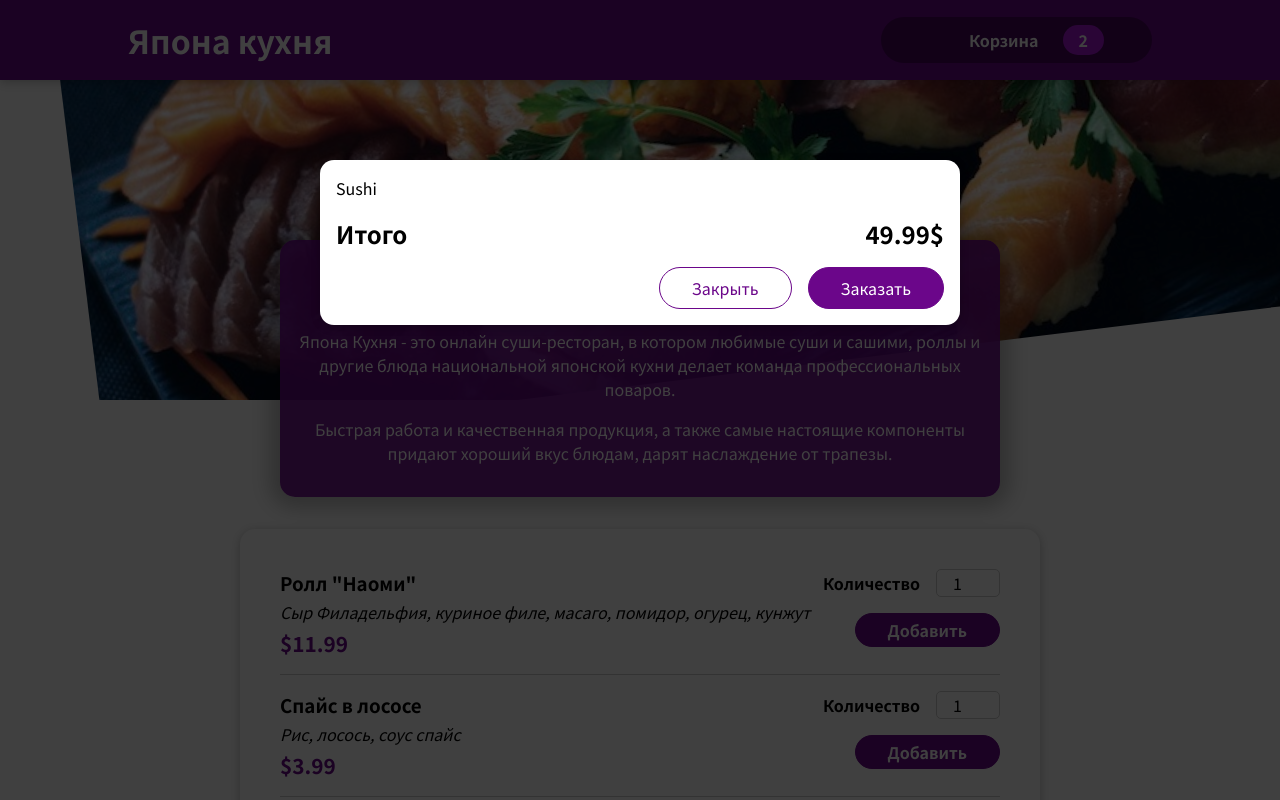
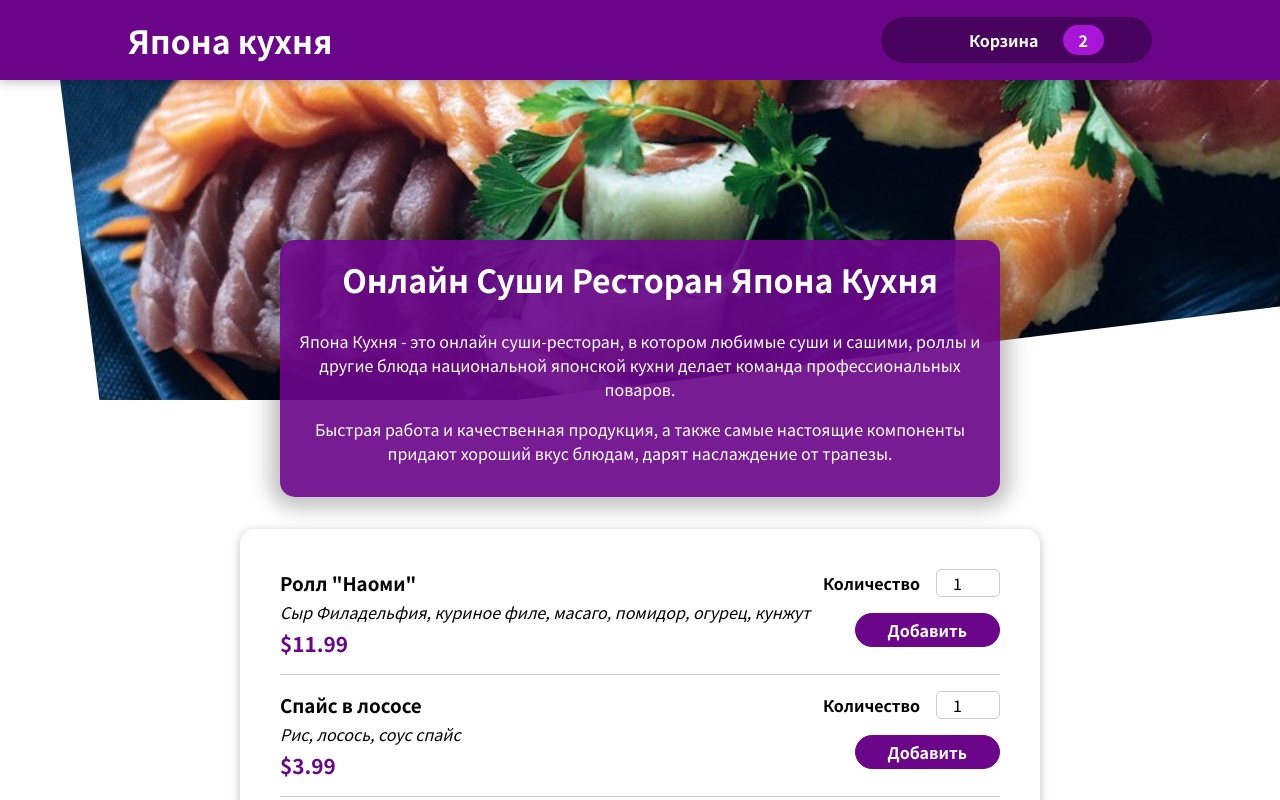
Before and after one commit to Vlad-Kudin/react-japanese-food, a React (Create React App) app: page / in a window 1280 px wide. Shown: the top 800 px of the page. Built offline with nearby package versions, Linux system fonts and the light colour scheme; some icons are missing.

Commit message:
added cart modal state control

```diff
--- a/src/App.js
+++ b/src/App.js
@@ -1,13 +1,24 @@
-import React from "react";
+import React, {useState} from "react";
 import Header from "./components/Layout/Header";
 import Meals from "./components/Meals/Meals";
 import Cart from "./components/Cart/Cart";
 
 function App() {
+
+    const [cartIsVisible, setCartIsVisible] = useState(false);
+
+    const showCartHandler = () => {
+      setCartIsVisible(true);
+    }
+
+    const hideCartHandler = () => {
+      setCartIsVisible(false);
+    }
+
     return (
         <React.Fragment>
-            <Cart />
-            <Header />
+            {cartIsVisible && <Cart onHideCart={hideCartHandler} />}
+            <Header onShowCart={showCartHandler} />
             <main>
                 <Meals />
             </main>
--- a/src/components/Cart/Cart.js
+++ b/src/components/Cart/Cart.js
@@ -10,14 +10,14 @@
   );
 
   return (
-    <Modal>
+    <Modal onHideCart={props.onHideCart}>
       {CartItems}
       <div className={styles.total}>
         <span>Итого</span>
         <span>49.99$</span>
       </div>
       <div className={styles.actions}>
-        <button className={styles['button--alt']}>Закрыть</button>
+        <button className={styles['button--alt']} onClick={props.onHideCart}>Закрыть</button>
         <button className={styles.button}>Заказать</button>
       </div>
     </Modal>
--- a/src/components/Layout/Header.js
+++ b/src/components/Layout/Header.js
@@ -8,7 +8,7 @@
         <React.Fragment>
             <header className={styles.header}>
                 <h1>Япона кухня</h1>
-                <HeaderCartButton />
+                <HeaderCartButton onClick={props.onShowCart} />
             </header>
             <div className={styles["main-image"]}>
                 <img src={sushiImage} alt="hero" />
--- a/src/components/Layout/HeaderCartButton.js
+++ b/src/components/Layout/HeaderCartButton.js
@@ -3,7 +3,7 @@
 
 export const HeaderCartButton = (props) => {
     return (
-        <button className={styles.button}>
+        <button className={styles.button} onClick={props.onClick}>
             <span className={styles.icon}>
                 <CartIcon />
             </span>
--- a/src/components/UI/Modal.js
+++ b/src/components/UI/Modal.js
@@ -5,9 +5,7 @@
 
 const Backdrop = (props) => {
   return (
-    <div className={styles.backdrop}>
-
-    </div>
+    <div className={styles.backdrop} onClick={props.onHideCart}></div>
   )
 }
 
@@ -24,7 +22,7 @@
 const Modal = (props) => {
   return (
     <React.Fragment>
-      {ReactDOM.createPortal(<Backdrop />, portalElement)}
+      {ReactDOM.createPortal(<Backdrop onHideCart={props.onHideCart} />, portalElement)}
       {ReactDOM.createPortal(<ModalWindow>{props.children}</ModalWindow>, portalElement)}
     </React.Fragment>
   )
```
